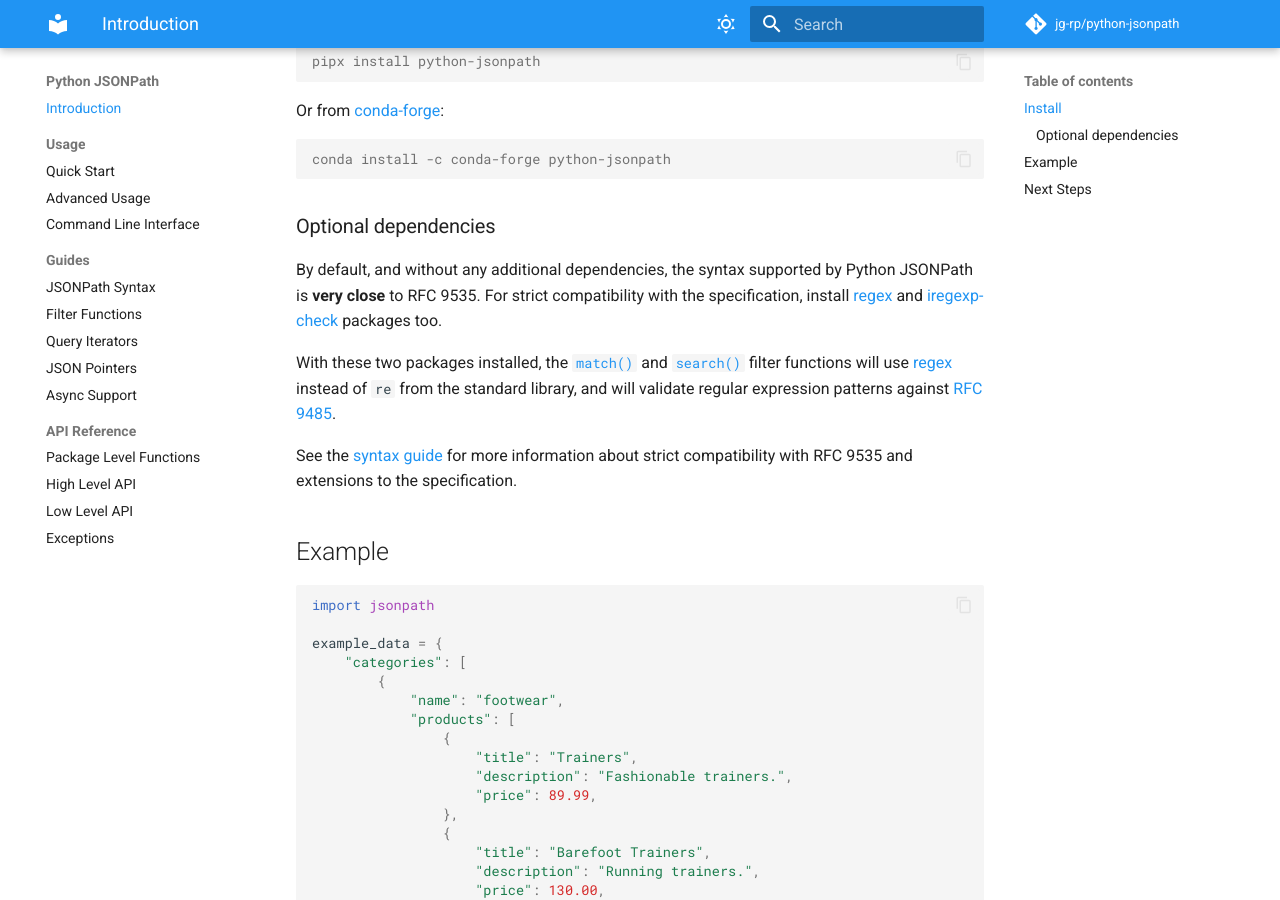
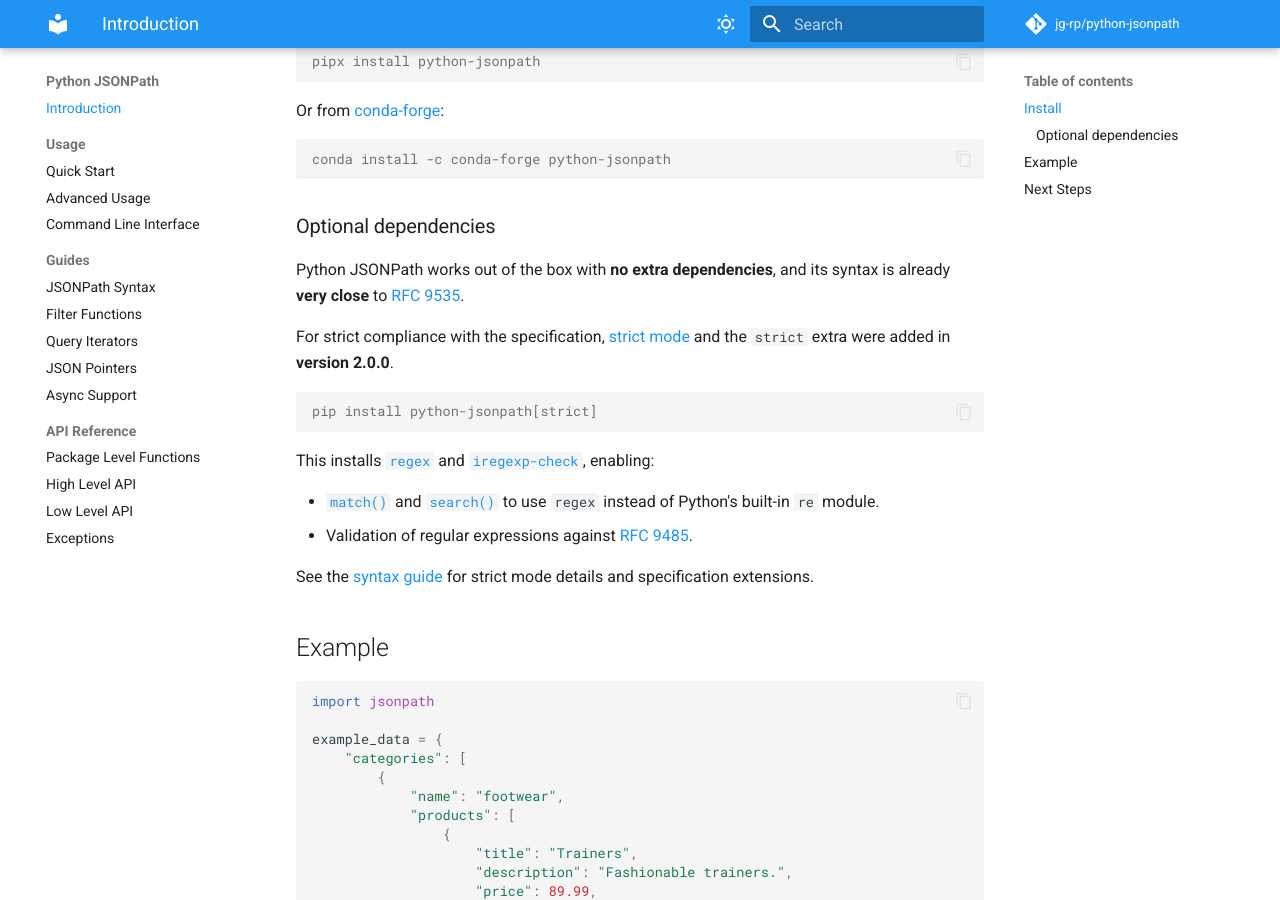
Before and after one commit to jg-rp/python-jsonpath, an MkDocs documentation site: the page built from docs/index.md, in a window 1280 px wide and 900 px high, scrolled down 677 px. Built offline with MkDocs 1.6.1 and Material for MkDocs 9.7.7, drawn with Linux system fonts in a browser that asks for light colours; comment, search, counter and statistics services are not loaded.

Commit message:
Update optional dependencies docs

````diff
--- a/docs/index.md
+++ b/docs/index.md
@@ -34,11 +34,20 @@
 
 ### Optional dependencies
 
-By default, and without any additional dependencies, the syntax supported by Python JSONPath is **very close** to RFC 9535. For strict compatibility with the specification, install [regex](https://pypi.org/project/regex/) and [iregexp-check](https://pypi.org/project/iregexp-check/) packages too.
+Python JSONPath works out of the box with **no extra dependencies**, and its syntax is already **very close** to [RFC 9535](https://www.rfc-editor.org/rfc/rfc9535).
 
-With these two packages installed, the [`match()`](functions.md#match) and [`search()`](functions.md#search) filter functions will use [regex](https://pypi.org/project/regex/) instead of `re` from the standard library, and will validate regular expression patterns against [RFC 9485](https://datatracker.ietf.org/doc/html/rfc9485).
+For strict compliance with the specification, [strict mode](syntax.md) and the `strict` extra were added in **version 2.0.0**.
 
-See the [syntax guide](syntax.md) for more information about strict compatibility with RFC 9535 and extensions to the specification.
+```console
+pip install python-jsonpath[strict]
+```
+
+This installs [`regex`](https://pypi.org/project/regex/) and [`iregexp-check`](https://pypi.org/project/iregexp-check/), enabling:
+
+- [`match()`](functions.md#match) and [`search()`](functions.md#search) to use `regex` instead of Python's built-in `re` module.
+- Validation of regular expressions against [RFC 9485](https://datatracker.ietf.org/doc/html/rfc9485).
+
+See the [syntax guide](syntax.md) for strict mode details and specification extensions.
 
 ## Example
 
````
